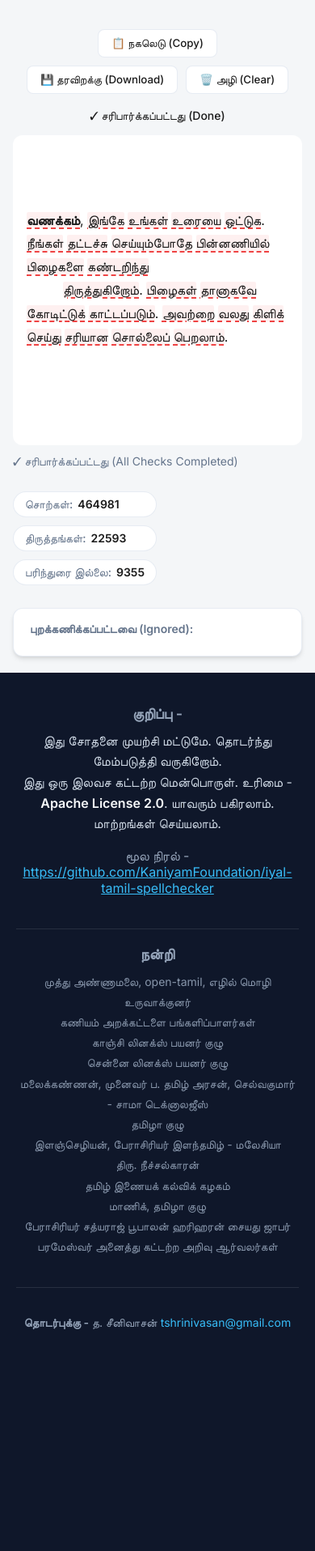
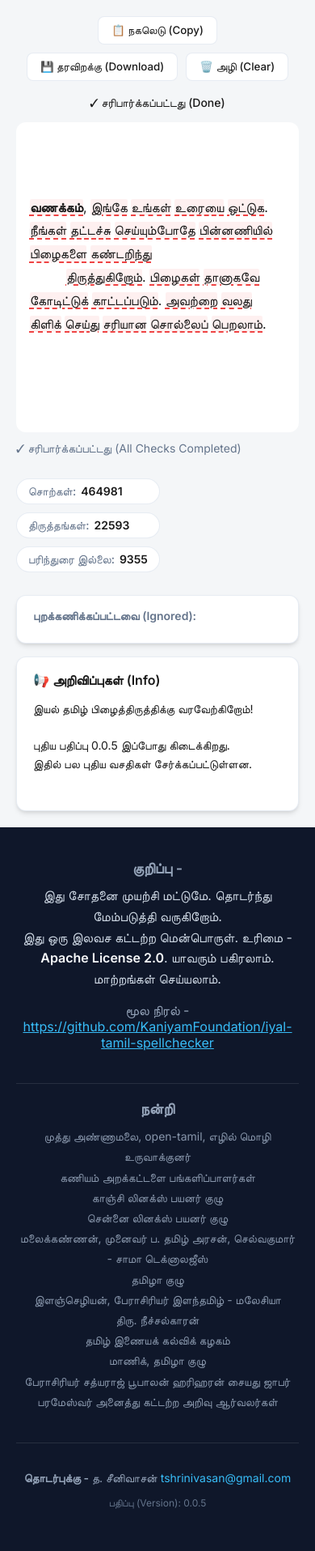
Before and after one commit to KaniyamFoundation/iyal-tamil-spellchecker, a Flask app: page / in a window 390 px wide. Shown: the part 144-2060 px from the top of the page at 81% size. Before the commit the page ends 1787 px from the top, so only its background shows below. Run offline with Flask 3, Linux system fonts and the light colour scheme; data that the repository does not hold is empty; parts of the project's set-up code (start-up, migrations or seed data) failed here and were passed over; some web fonts are replaced.

Commit message:
feat: add info box and GitHub version check notification
- Implement a dynamic info box on the left side for announcements (loaded from messages.txt).

- Add background version checking against GitHub repository with 1-hour caching.

- Display 'Update Available' notification banner when local version is outdated.

- Optimize UI layout: widened the center editor and aligned side panels for 320px symmetry.

- Improve mobile UX by rearranging component order (Editor > Ignored > Info).

- Update version to 0.0.5 and synchronize documentation across all architecture files.

- Add comprehensive pytest suite for version logic and UI rendering.

```diff
--- a/iyal_tamil_spellchecker/TamilinaiyaVaaniSpellcheckerPy/data/user_config/replacements.txt
+++ b/iyal_tamil_spellchecker/TamilinaiyaVaaniSpellcheckerPy/data/user_config/replacements.txt
@@ -350,3 +350,4 @@ Engineer|பொறியாளர்
 பிஎச்.டி|பி.எச்.டி
 பிஹெச்டி|பி.எச்.டி
 பிஎச்டி|பி.எச்.டி
+தொடங்கும்போது|தொடங்கும் போது
--- a/iyal_tamil_spellchecker/app.py
+++ b/iyal_tamil_spellchecker/app.py
@@ -222,7 +222,28 @@ def log_event(subfolder, content):
     with open(filepath, "a", encoding="utf-8") as f:
         f.write(f"{content}\n")
 
+# Version check caching
+VERSION_CACHE = {
+    "remote_version": None,
+    "last_check": 0
+}
+VERSION_CHECK_INTERVAL = 3600  # Check once per hour
+REMOTE_VERSION_URL = "https://raw.githubusercontent.com/KaniyamFoundation/iyal-tamil-spellchecker/main/iyal_tamil_spellchecker/version.txt"
+
+def get_cached_remote_version():
+    now = time.time()
+    if now - VERSION_CACHE["last_check"] > VERSION_CHECK_INTERVAL:
+        try:
+            with urllib.request.urlopen(REMOTE_VERSION_URL, timeout=3) as response:
+                VERSION_CACHE["remote_version"] = response.read().decode('utf-8').strip()
+                VERSION_CACHE["last_check"] = now
+        except Exception as e:
+            # We don't want to crash on network error, just log and wait a bit
+            VERSION_CACHE["last_check"] = now - (VERSION_CHECK_INTERVAL - 300) # Retry in 5 mins
+    return VERSION_CACHE["remote_version"]
+
 # ---------------------- Routes ----------------------
+
 
 
 @app.route("/")
@@ -233,7 +254,28 @@ def index():
             version = f.read().strip()
     except:
         pass
-    return render_template("editor.html", version=version)
+
+    messages = ""
+    try:
+        if os.path.exists("messages.txt"):
+            with open("messages.txt", "r", encoding="utf-8") as f:
+                messages = f.read()
+    except:
+        pass
+
+    remote_version = get_cached_remote_version()
+    update_available = False
+    if remote_version:
+        try:
+            l = [int(x) for x in version.split('.')]
+            r = [int(x) for x in remote_version.split('.')]
+            if r > l:
+                update_available = True
+        except:
+            pass
+
+    return render_template("editor.html", version=version, messages=messages, update_available=update_available, remote_version=remote_version)
+
 
 # ---------------------- Grammar Rules ----------------------
 
@@ -369,12 +411,13 @@ def process_single_text(text):
             if word in res.blacklist:
                 is_correct = False
                 error_type = "blacklist"
-            elif word in res.whitelist:
-                is_correct = True
             elif word in res.replacements:
                 is_correct = False
                 suggestions = res.replacements[word]
                 error_type = "colloquial"
+            elif word in res.whitelist:
+                is_correct = True
+
             else:
                 # 1. Check Bloom filter for speed
                 if word in res.bloom:
@@ -386,6 +429,14 @@ def process_single_text(text):
                     if base_sandhi:
                         if base_sandhi in res.bloom or base_sandhi in res.whitelist or (res.vaani and res.vaani.checkword(base_sandhi, 0)):
                             is_correct = True
+                        else:
+                            # Check if the sandhi-stripped word is a derived variant
+                            possible_roots = tamil_grammar_morphology.get_derived_viku_variants(base_sandhi)
+                            for r_word in possible_roots:
+                                if r_word in res.bloom or r_word in res.whitelist or (res.vaani and res.vaani.checkword(r_word, 0)):
+                                    is_correct = True
+                                    break
+
 
                 # 2.5. Check derived words of valid roots (Noun Case Endings / Coordinating Suffixes)
                 if not is_correct:
@@ -436,10 +487,11 @@ def process_single_text(text):
                 non_splits = [s for s in unique_sugs if " " not in s]
                 splits = [s for s in unique_sugs if " " in s]
 
-                if non_splits:
+                if non_splits and error_type != "colloquial":
                     suggestions = non_splits[:5]
                 else:
-                    suggestions = splits[:5]
+                    suggestions = (splits + non_splits)[:5]
+
                     error_type = "sandhi"
 
 
@@ -561,6 +613,8 @@ def health():
     return "OK", 200
 
 if __name__ == "__main__":
+    #app.run(host='localhost', port=5001,debug=True)
+    # Resource reset triggered!
+
     app.run(host='localhost', port=5000,debug=True)
-
     #app.run(debug=True)
--- /dev/null
+++ b/iyal_tamil_spellchecker/messages.txt
@@ -0,0 +1,4 @@
+இயல் தமிழ் பிழைத்திருத்திக்கு வரவேற்கிறோம்!
+
+புதிய பதிப்பு 0.0.5 இப்போது கிடைக்கிறது.
+இதில் பல புதிய வசதிகள் சேர்க்கப்பட்டுள்ளன.
--- a/iyal_tamil_spellchecker/templates/editor.html
+++ b/iyal_tamil_spellchecker/templates/editor.html
@@ -232,15 +232,16 @@
 
     .layout-wrapper {
       display: grid;
-      grid-template-columns: 1fr minmax(0, 960px) 1fr;
-      gap: 40px;
+      grid-template-columns: 320px 1fr 320px;
+      gap: 24px;
       align-items: start;
-      margin: 40px auto;
-      max-width: 1600px;
+      margin: 30px auto;
+      max-width: 98%;
       width: 100%;
       box-sizing: border-box;
-      padding: 0 40px;
+      padding: 0 20px;
     }
+
 
     .main-content {
       grid-column: 2;
@@ -248,7 +249,39 @@
       flex-direction: column;
     }
 
+    .info-box {
+      grid-column: 1;
+      width: 320px;
+      padding: 16px 20px;
+      background: var(--card-bg);
+      border-radius: 12px;
+      border: 1px solid var(--border);
+      box-shadow: var(--shadow-md);
+      box-sizing: border-box;
+      position: sticky;
+      top: 100px;
+      font-size: 14px;
+      line-height: 1.6;
+      color: var(--text);
+    }
+
+    .info-box h3 {
+      margin-top: 0;
+      margin-bottom: 12px;
+      font-size: 16px;
+      color: var(--primary);
+      display: flex;
+      align-items: center;
+      gap: 8px;
+    }
+
+    .info-box p {
+      margin: 8px 0;
+      white-space: pre-wrap;
+    }
+
     #ignoreManager {
+
       grid-column: 3;
       width: 320px;
       padding: 16px 20px;
@@ -408,7 +471,20 @@
         gap: 16px;
       }
 
+      .info-box {
+        grid-column: auto;
+        position: static;
+        width: 100%;
+        box-sizing: border-box;
+        order: 3;
+      }
+
+      .main-content {
+        order: 1;
+      }
+
       .toolbar {
+
         flex-wrap: wrap;
         justify-content: center;
       }
@@ -430,6 +506,7 @@
         width: 100%;
         position: static;
         box-sizing: border-box;
+        order: 2;
       }
 
       #status {
@@ -461,7 +538,28 @@
   </div>
 
   <div class="layout-wrapper">
-    <div class="left-spacer"></div>
+    <div class="info-box" id="infoBox">
+      <h3>📢 அறிவிப்புகள் (Info)</h3>
+      <div id="infoContent">
+        {% if update_available %}
+          <div style="background: rgba(56, 189, 248, 0.1); border: 1px solid var(--primary); padding: 12px; border-radius: 8px; margin-bottom: 16px; color: var(--text);">
+            <b style="color: var(--primary); display: block; margin-bottom: 4px;">✨ புதிய பதிப்பு கிடைக்கிறது!</b>
+            <span style="font-size: 13px;">பதிப்பு: <b>{{ remote_version }}</b> (தற்போது: {{ version }})</span>
+            <a href="https://github.com/KaniyamFoundation/iyal-tamil-spellchecker" target="_blank"
+               style="display: block; margin-top: 8px; font-size: 13px; color: #38bdf8; text-decoration: underline; font-weight: 500;">
+               பதிவிறக்கம் செய்க (Download)
+            </a>
+          </div>
+        {% endif %}
+        {% if messages %}
+
+          <p>{{ messages }}</p>
+        {% else %}
+          <p style="color: var(--text-muted);">புதிய தகவல்கள் ஏதும் இல்லை.</p>
+        {% endif %}
+      </div>
+    </div>
+
     <div class="main-content">
       <div class="toolbar">
         <button onclick="copyRawText()">📋 நகலெடு (Copy)</button>
@@ -533,7 +631,9 @@
         <p style="font-size: 14px; color: #94a3b8;"><b>தொடர்புக்கு -</b> த. சீனிவாசன் <a
             href="mailto:tshrinivasan@gmail.com"
             style="color: #38bdf8; text-decoration: none;">tshrinivasan@gmail.com</a></p>
+        <p style="font-size: 12px; color: #64748b; margin-top: 8px;">பதிப்பு (Version): {{ version }}</p>
       </div>
+
     </div>
   </footer>
 
@@ -583,7 +683,9 @@
     }
 
     function clearEditor() {
+      saveState();
       document.getElementById('editor').innerHTML = "<p><br></p>";
+
       document.getElementById('editor').focus();
       walkAndSpellcheck();
     }
@@ -664,7 +766,31 @@
       }
     }
 
+    // --- Undo/Redo State Manager ---
+    const undoStack = [];
+    const redoStack = [];
+    const maxStackSize = 3; // Allowing 2 explicit states + current state
+
+
+    function saveState() {
+      const editor = document.getElementById('editor');
+      if (!editor) return;
+      const state = editor.innerHTML;
+      if (undoStack.length === 0 || undoStack[undoStack.length - 1] !== state) {
+        undoStack.push(state);
+        if (undoStack.length > maxStackSize) {
+          undoStack.shift();
+        }
+        redoStack.length = 0;
+      }
+    }
+
+    document.addEventListener("DOMContentLoaded", () => {
+      saveState();
+    });
+
     // --- Update Metrics ---
+
     function fetchMetrics() {
       fetch("/metrics").then(res => res.json()).then(metrics => {
         document.getElementById("totalWords").textContent = metrics.total_words;
@@ -704,7 +830,9 @@
       const editor = document.getElementById('editor');
 
       const topStatus = document.getElementById('topStatus');
+      topStatus.classList.add('flashing-red');
       topStatus.style.opacity = "1";
+
       topStatus.innerHTML = `<div class='spinner'></div> ஆவணத்தை பகுப்பாய்வு செய்கிறது... (Analyzing)`;
 
       let queuedAny = false;
@@ -738,6 +866,10 @@
         const status = document.getElementById('status');
         status.innerHTML = "✓ சரிபார்க்கப்பட்டது (All Checks Completed)";
         topStatus.innerHTML = "✓ சரிபார்க்கப்பட்டது (Done)";
+        topStatus.classList.remove('flashing-red');
+        topStatus.classList.remove('flashing-blue');
+
+
       }
     };
 
@@ -804,6 +936,10 @@
         }
         status.innerHTML = "✓ சரிபார்க்கப்பட்டது (All Checks Completed)";
         topStatus.innerHTML = "✓ சரிபார்க்கப்பட்டது (Done)";
+        topStatus.classList.remove('flashing-red');
+        topStatus.classList.remove('flashing-blue');
+
+
         fetchMetrics();
         return;
       }
@@ -869,9 +1005,12 @@
       const editor = document.getElementById('editor');
       const caret = saveCaretPosition(editor);
 
-      block.querySelectorAll('.misspelled, .grammar-error').forEach(span => {
-        span.outerHTML = span.textContent;
-      });
+      if (block.nodeType === 1) {
+        block.querySelectorAll('.misspelled, .grammar-error').forEach(span => {
+          span.outerHTML = span.textContent;
+        });
+      }
+
 
       const textNodes = [];
       function getTextNodes(node, arr) {
@@ -911,8 +1050,9 @@
             const word = data.word;
             let index = text.indexOf(word);
             while (index !== -1) {
-              const before = index === 0 || /[\s.,!?;:"'()[\]\n]/.test(text[index - 1]);
-              const after = (index + word.length === text.length) || /[\s.,!?;:"'()[\]\n]/.test(text[index + word.length]);
+              const before = index === 0 || /[^\u0B80-\u0BFF]/.test(text[index - 1]);
+              const after = (index + word.length === text.length) || /[^\u0B80-\u0BFF]/.test(text[index + word.length]);
+
               if (before && after) {
                 matches.push({ start: index, end: index + word.length, data: data });
               }
@@ -1045,10 +1185,52 @@
       insertNextBatch();
     });
 
+    document.getElementById('editor').addEventListener('keydown', (e) => {
+      const isUndo = (e.ctrlKey || e.metaKey) && (e.key === 'z' || e.code === 'KeyZ') && !e.shiftKey;
+      const isRedo = (e.ctrlKey || e.metaKey) && ((e.key === 'y' || e.code === 'KeyY') || ((e.key === 'z' || e.code === 'KeyZ') && e.shiftKey));
+
+      if (isUndo) {
+        e.preventDefault();
+        if (undoStack.length > 1) {
+          redoStack.push(undoStack.pop());
+          const prevState = undoStack[undoStack.length - 1];
+          const editor = document.getElementById('editor');
+
+          const caretOffset = saveCaretPosition(editor);
+          editor.innerHTML = prevState;
+          restoreCaretPosition(editor, caretOffset);
+
+          walkAndSpellcheck();
+        }
+      } else if (isRedo) {
+        e.preventDefault();
+        if (redoStack.length > 0) {
+          const nextState = redoStack.pop();
+          undoStack.push(nextState);
+          const editor = document.getElementById('editor');
+
+          const caretOffset = saveCaretPosition(editor);
+          editor.innerHTML = nextState;
+          restoreCaretPosition(editor, caretOffset);
+
+          walkAndSpellcheck();
+        }
+      } else {
+        if (e.key === ' ' || e.key === 'Enter' || e.key === 'Tab' || e.key === 'Backspace' || e.key === 'Delete') {
+          saveState();
+        }
+      }
+    });
+
     document.getElementById('editor').addEventListener('input', () => {
+
       const topStatus = document.getElementById('topStatus');
+      topStatus.classList.remove('flashing-red');
+      topStatus.classList.add('flashing-blue');
+
       topStatus.style.opacity = "1";
       topStatus.innerHTML = `<div class='spinner'></div> தட்டச்சு செய்கிறீர்கள்... (Typing...)`;
+
 
       clearTimeout(debounceTimer);
       debounceTimer = setTimeout(() => { walkAndSpellcheck(); }, 1200);
@@ -1107,7 +1289,9 @@
             const li = document.createElement("li");
             li.textContent = suggestion;
             li.onclick = () => {
+              saveState();
               target.outerHTML = suggestion;
+
               fetch("/log_correction", {
                 method: "POST",
                 headers: { 'Content-Type': 'application/json' },
--- a/iyal_tamil_spellchecker/version.txt
+++ b/iyal_tamil_spellchecker/version.txt
@@ -1 +1 @@
-0.0.2
+0.0.5
```
Also changed, not shown: other parts of iyal_tamil_spellchecker/templates/editor.html (+31 -1 lines), iyal_tamil_spellchecker/CHANGES.md (+12 -4 lines), iyal_tamil_spellchecker/TamilinaiyaVaaniSpellcheckerPy/data/user_config/rightwordlist.txt (+9 -0 lines), iyal_tamil_spellchecker/docs/architecture.md (+9 -4 lines), iyal_tamil_spellchecker/docs/test_cases_details.md (+18 -3 lines), iyal_tamil_spellchecker/docs/vaani_integration.md (+3 -1 lines), iyal_tamil_spellchecker/tamil_grammar_morphology.py (+47 -2 lines), iyal_tamil_spellchecker/tests/test_morphology.py (+38 -3 lines), iyal_tamil_spellchecker/tests/test_regression_cases.py (+29 -0 lines), iyal_tamil_spellchecker/tests/test_version_check.py (added, +90 -0 lines), iyal_tamil_spellchecker/tests/test_word.py (added, +19 -0 lines), 1 other file.
